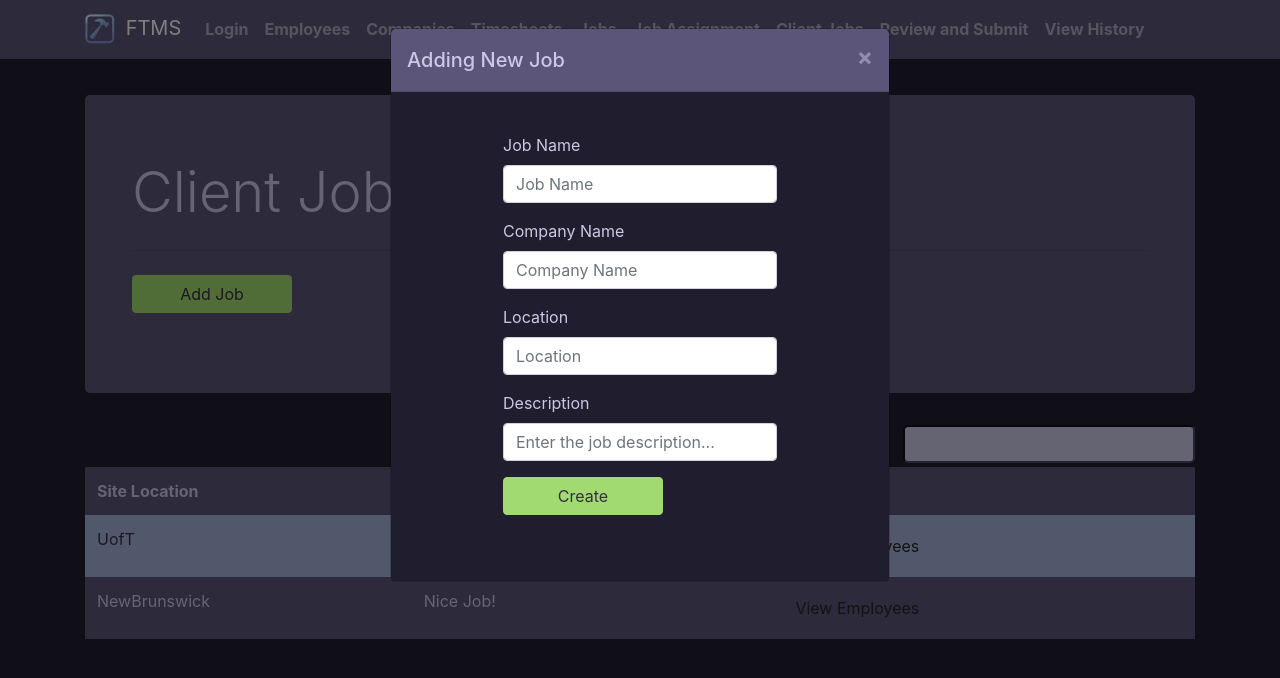
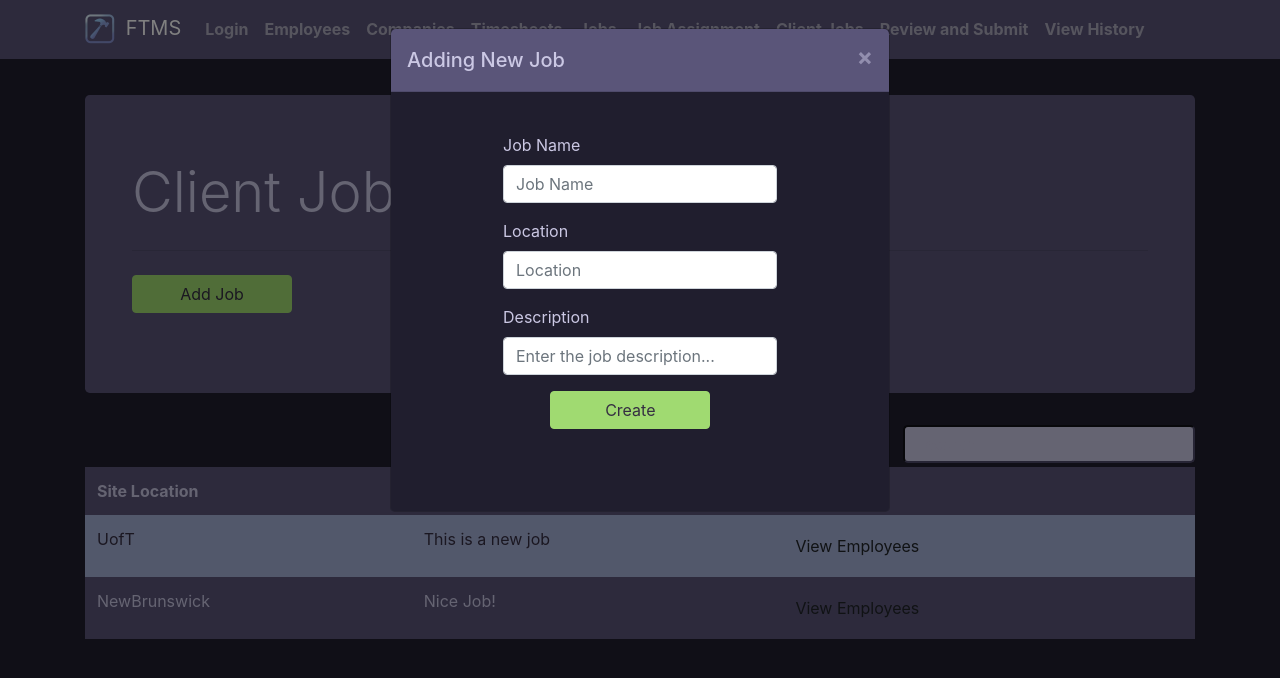
Before and after one commit to CSC207-TLI-TBTEENS/ftms-tbteens-frontend, a React (Create React App) app: page /clientJobs in a window 1280 px wide. Both pictures are taken after a click on the button "Add Job". Shown: the top 678 px of the page. Built offline with nearby package versions, Linux system fonts and the light colour scheme.

Commit message:
Edited the View Employees Table

```diff
--- a/src/ClientJobs/ClientJobForm.js
+++ b/src/ClientJobs/ClientJobForm.js
@@ -54,21 +54,6 @@ class ClientJobForm extends Component {
 
                             <div className="form-row">
                                 <div className="form-group col-md-18">
-                                    <label htmlFor="company">Company Name</label>
-                                    <input
-                                        type="text"
-                                        className="form-control"
-                                        name="company"
-                                        id="company"
-                                        placeholder={'Company Name'}
-                                        value={company}
-                                        autoComplete="off"
-                                        onChange={this.handleChange}/>
-                                </div>
-                            </div>
-
-                            <div className="form-row">
-                                <div className="form-group col-md-18">
                                     <label htmlFor="location"> Location</label>
                                     <input
                                         type="text"
@@ -97,12 +82,17 @@ class ClientJobForm extends Component {
                                 </div>
                             </div>
 
-                            <button
-                                type="submit"
-                                className="btn btn-submit btn-block"
-                            >
-                                Create
-                            </button>
+                            <div className="form-row justify-content-center">
+                                <div className="form-group col-md-8">
+                                    <button
+                                        type="submit" id = "login"
+                                        className="btn btn-submit btn-block"
+                                    >
+                                        Create
+                                    </button>
+                                </div>
+                            </div>
+
                         </form>
                     </div>
                 </div>
--- a/src/ClientJobs/ClientJobItem.js
+++ b/src/ClientJobs/ClientJobItem.js
@@ -1,5 +1,6 @@
 import React from 'react';
 import './clientJobDetails.css';
+
 
 const ClientJobItem = ({siteLocation, employees, jobDescription}) => (
     <tr>
@@ -22,15 +23,28 @@ const ClientJobItem = ({siteLocation, employees, jobDescription}) => (
                         </button>
                     </div>
                     <div className="modal-body">
-                        <table className="table">
-                            <thead>
+                        <table className="table" id="table-job">
+                            <thead >
                             <tr className="table-head">
                                 <th scope="col"> Employee Name</th>
-                                <th scope="col"> Task </th>
-                                <th scope="col"> Task Description </th>
+                                <th scope="col"> ID </th>
+                                <th scope="col"> Skill </th>
                             </tr>
                             </thead>
+                            {
+                                employees.map(emp => {
+                                    return (
+                                        <tbody>
+                                            <tr>
+                                                <td scope="col"> {emp.name} </td>
+                                                <td scope="col"> {emp.id} </td>
+                                                <td scope="col"> {emp.skill} </td>
+                                            </tr>
 
+                                        </tbody>
+                                    )
+                            })
+                            }
                         </table>
                     </div>
                     <div className="modal-footer">
--- a/src/ClientJobs/ClientJobs.js
+++ b/src/ClientJobs/ClientJobs.js
@@ -21,7 +21,8 @@ class ClientJobs extends Component {
     }
 
     async loadClientJobs() {
-        let clientJob1 = {id: 1, siteLocation: "UofT", employees: ["Clara", "Nancy", "Person X"], jobDescription: "This is a new job", tasks: 0};
+        let clientJob1 = {id: 1, siteLocation: "UofT", employees: [{name: "Clara", id: "5", skill: "A"}, {name: "Nancy", id: "6", skill: "B"}, {name: "William", id: "7", skill: "C"}],
+            jobDescription: "This is a new job", tasks: 0};
         let clientJob2 = {id: 2, siteLocation: "NewBrunswick", employees: ["William", "Felicia", "Person Y"], jobDescription: "Nice Job!", tasks: 1};
         let clientJobs = [clientJob1, clientJob2];
         // let jobs = await apiCalls.getEmployeesJobs();
--- a/src/index.css
+++ b/src/index.css
@@ -84,7 +84,15 @@ code {
   color: rgb(203, 200, 228);
 }
 
+#table-job tbody tr:nth-child(odd) {
+  background-color: rgb(127, 135, 165);
+  color: rgb(53, 46, 66);
+}
 
+#table-job tbody tr:nth-child(odd) {
+  background-color: rgb(127, 135, 165);
+  color: rgb(53, 46, 66);
+}
 
 .table tbody tr:nth-child(even):hover {
   background-color: rgb(66, 62, 90);
```
Also changed, not shown: 1 other file (tests, documents, lock files or other folders).
